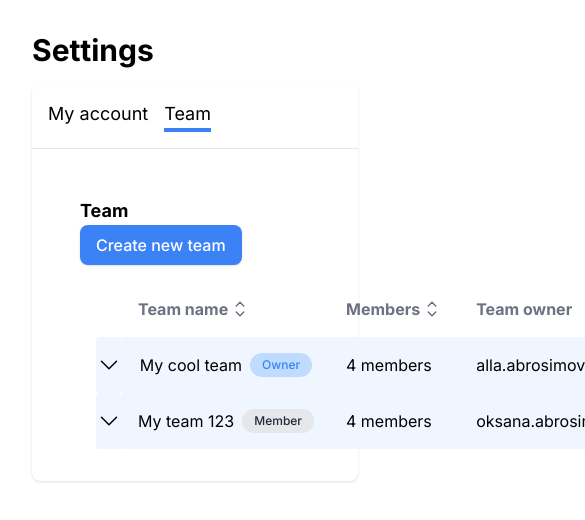
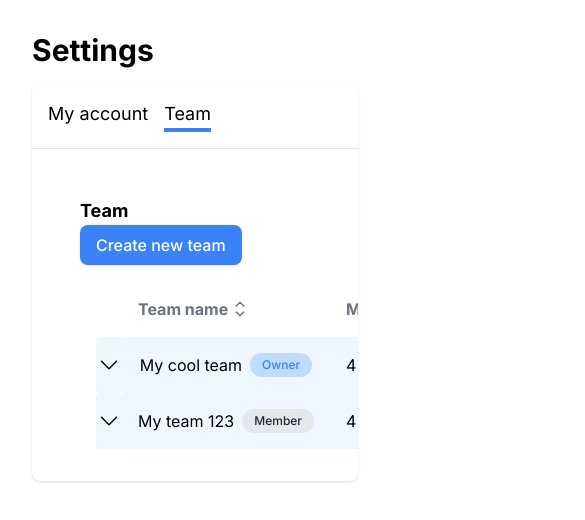
Before and after one commit to Made1ra/profile-settings, a Next.js app: page / in a window 390 px wide. Shown: the top 520 px of the page, 585 px wide, since content can reach past the window. Built offline with nearby package versions, Linux system fonts and the light colour scheme.

Commit message:
Add horizontal scroll for small screens

```diff
--- a/app/components/team.tsx
+++ b/app/components/team.tsx
@@ -134,7 +134,8 @@ export default function Team() {
             >
                 Create new team
             </button>
-            <table className="m-4 w-full table-auto border-collapse text-left px-2">
+            <div className="m-4 w-full max-sm:overflow-x-auto">
+                <table className="w-full table-auto border-collapse text-left">
                     <thead>
                         <tr>
                             <th />
@@ -202,7 +203,8 @@ export default function Team() {
                                 {selectedTeamId === team.id && (
                                     <tr>
                                         <td colSpan={6}>
-                                        <table className="m-4 w-full table-auto border-collapse text-left">
+                                            <div className="m-4 w-full max-sm:overflow-x-auto">
+                                                <table className="w-full table-auto border-collapse text-left">
                                                     <thead>
                                                         <tr>
                                                             <th className="p-4 text-gray-500">
@@ -242,6 +244,7 @@ export default function Team() {
                                                         ))}
                                                     </tbody>
                                                 </table>
+                                            </div>
                                         </td>
                                     </tr>
                                 )}
@@ -249,6 +252,7 @@ export default function Team() {
                         ))}
                     </tbody>
                 </table>
+            </div>
             <CreateTeamModal
                 isOpen={isModal}
                 onClose={closeTeamModal}
```
Lines whose indentation alone changed are shown as unchanged.
